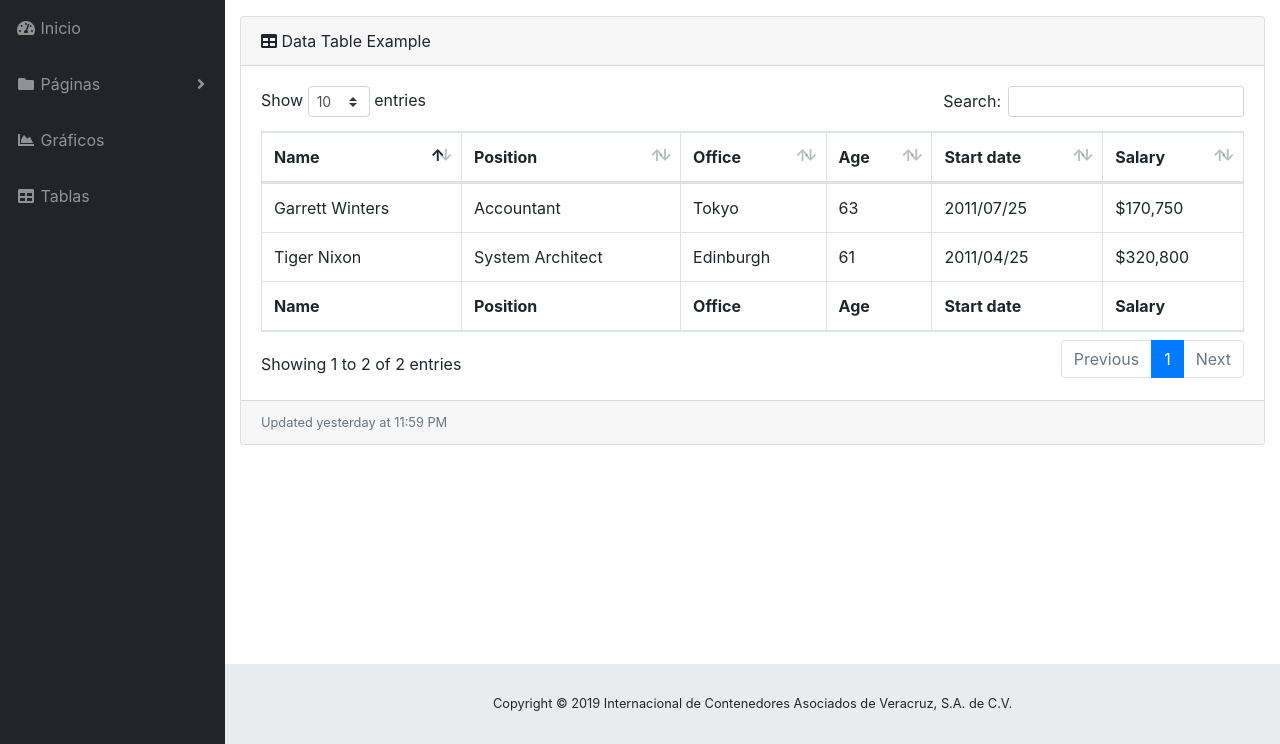
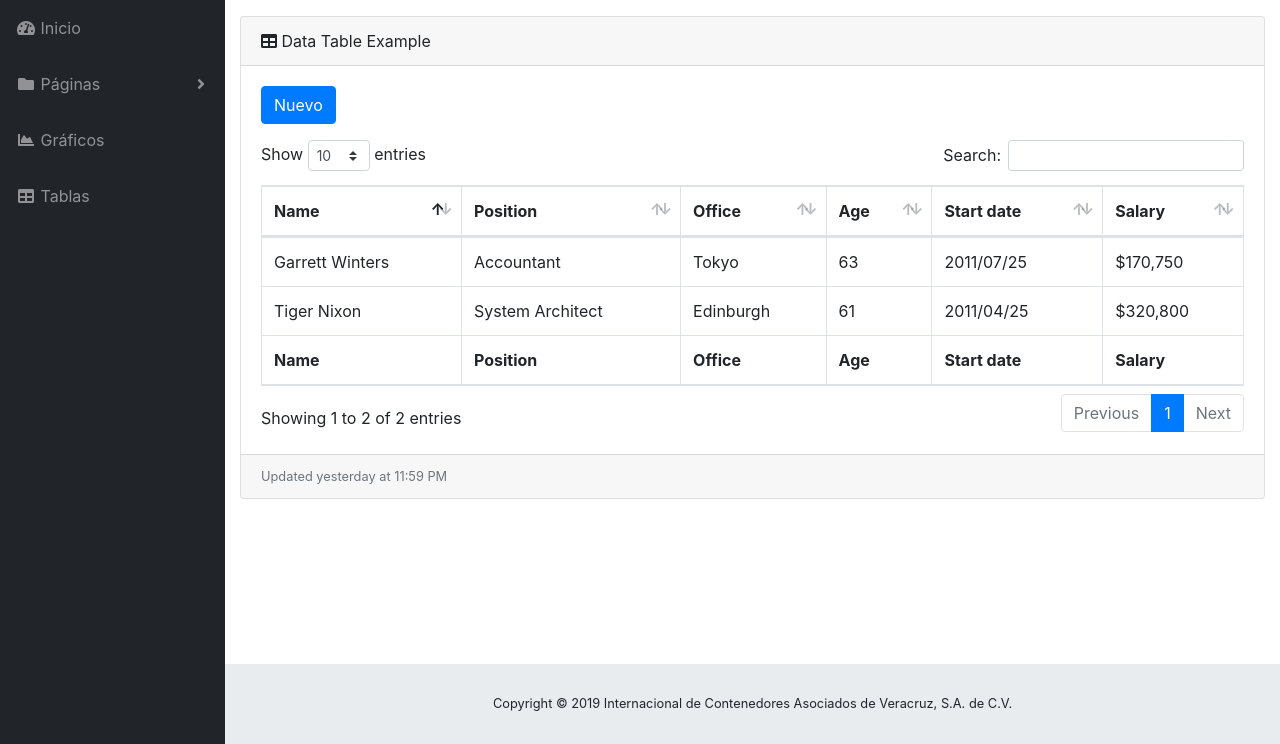
Before and after one commit to UniversidadCristobalColon/integrador-ago-dic-2019, a PHP site: page /tables.php in a window 1280 px wide. Shown: the part 56-800 px from the top of the page. Run offline with PHP 8.4, Linux system fonts and the light colour scheme.

Commit message:
Agrega botón Nuevo

```diff
--- a/Templates/tables.php
+++ b/Templates/tables.php
@@ -36,6 +36,9 @@ define('RUTA_INCLUDE', '../'); //ajustar a necesidad
                     Data Table Example
                 </div>
                 <div class="card-body">
+
+                    <button class="btn btn-primary mb-3">Nuevo</button>
+
                     <div class="table-responsive">
                         <table class="table table-bordered" id="dataTable" width="100%" cellspacing="0">
                             <thead>
```
